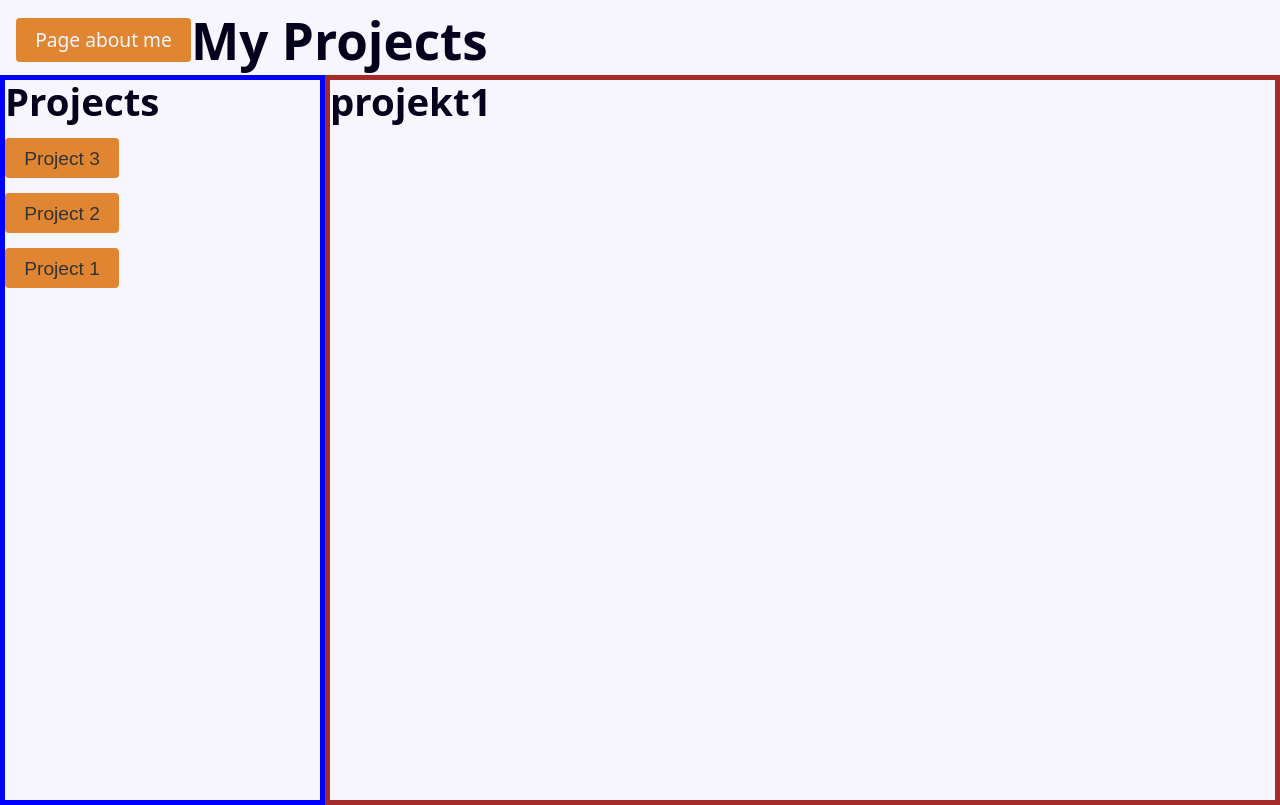
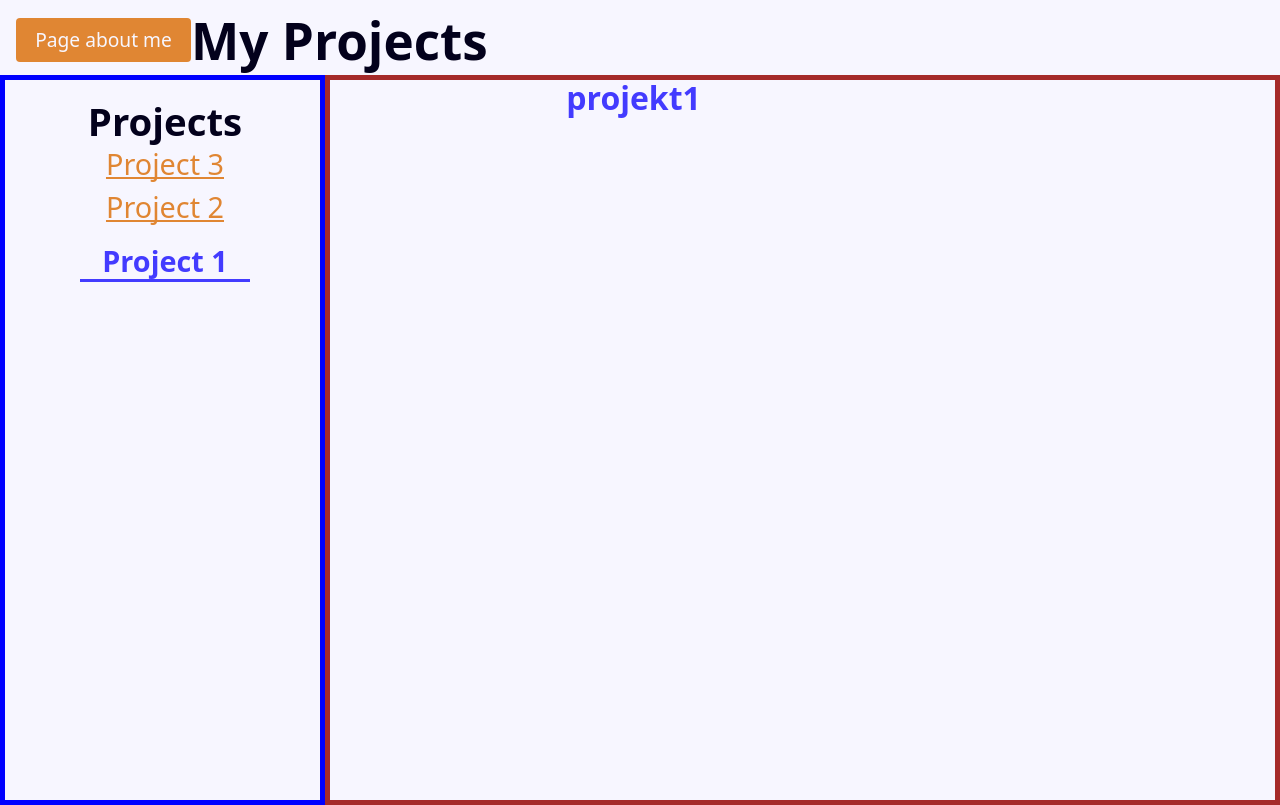
Before and after one commit to jacobjuhl2021/portfolio, a React app: page /projects in a window 1280 px wide. Built offline with nearby package versions, Linux system fonts and the light colour scheme; the HTML template or start-up script is replaced by a standard one.

Commit message:
project menu completed

```diff
--- a/src/components/projects/project1.jsx
+++ b/src/components/projects/project1.jsx
@@ -1,9 +1,12 @@
-
+import styles from './projectStyles.module.css';
 
 
 export default function Project1() {
   return (
     <>
-        <h2>projekt1</h2>
+      <div className={styles.flexContainer}>
+        <h2 className={styles.projectTitle}>projekt1</h2>
+
+      </div>
     </>
   )}
--- /dev/null
+++ b/src/components/projects/projectStyles.module.css
@@ -0,0 +1,15 @@
+/* src/components/projects/projectStyles.module.css */
+.projectContainer {
+    padding: 2rem;
+    background-color: var(--background);
+    border-radius: 8px;
+    box-shadow: 0 4px 6px rgba(0, 0, 0, 0.1);
+    margin: 1rem;
+  }
+
+  .projectTitle {
+    font-size: 2rem;
+    color: var(--primary);
+    margin-bottom: 1rem;
+    margin-left: 25%;
+  }
--- a/src/components/sidebar.jsx
+++ b/src/components/sidebar.jsx
@@ -2,36 +2,34 @@
 import React from 'react';
 import styles from './Sidebar.module.css'; // Tilføj din CSS-styling
 
-export default function Sidebar({ setActiveProject }) { // Modtag setActiveProject som prop
+export default function Sidebar({ setActiveProject, activeProject }) { // Modtag activeProject som prop
   return (
     <nav className={styles.sidebar}>
-        <h2>Projects</h2>
+      <h2>Projects</h2>
       <ul>
-      <li>
-          <button
-            className={styles.link}
+        <li>
+          <span
+            className={`${styles.link} ${activeProject === 'Project3' ? styles.active : ''}`} // Tilføj aktiv klasse
             onClick={() => setActiveProject('Project3')} // Opdater aktivt projekt
           >
             Project 3
-          </button>
+          </span>
         </li>
-
         <li>
-          <button
-            className={styles.link}
+          <span
+            className={`${styles.link} ${activeProject === 'Project2' ? styles.active : ''}`} // Tilføj aktiv klasse
             onClick={() => setActiveProject('Project2')} // Opdater aktivt projekt
           >
             Project 2
-          </button>
+          </span>
         </li>
-
         <li>
-          <button
-            className={styles.link}
+          <span
+            className={`${styles.link} ${activeProject === 'Project1' ? styles.active : ''}`} // Tilføj aktiv klasse
             onClick={() => setActiveProject('Project1')} // Opdater aktivt projekt
           >
             Project 1
-          </button>
+          </span>
         </li>
       </ul>
     </nav>
--- a/src/components/sidebar.module.css
+++ b/src/components/sidebar.module.css
@@ -1,26 +1,55 @@
 /* src/components/Sidebar.module.css */
 .sidebar {
-    width: 250px;
-
   height: 100vh;
+  width: 25vw;
   position: fixed;
+  display: flex;
+  flex-direction: column; /* Sørger for, at elementerne stables lodret */
+  justify-content: flex-start; /* Placerer elementerne i toppen af containeren */
+  align-items: center; /* Centrerer elementerne horisontalt */
+  padding-top: 20px; /* Tilføj lidt afstand fra toppen */
 }
 
 .sidebar ul {
   list-style-type: none;
   padding: 0;
+  margin: 0;
+  width: 100%; /* Sørger for, at listen strækker sig over hele bredden */
+  text-align: center; /* Centrerer tekstindholdet i listen */
 }
 
-  .sidebar li {
-    margin: 15px 0;
+.link {
+  color: var(--accent);
+  text-decoration: underline;
+  text-decoration-skip-ink: none;
+  cursor: pointer;
+  font-size: 1.8em;
+  display: block; /* Sørger for, at linkene opfører sig som blokke og centrerer korrekt */
+  text-align: center; /* Centrerer teksten i hvert link */
 }
 
-  .sidebar .link {
-    color: #333;
-    text-decoration: none;
-    font-size: 1.2em;
+.link:hover {
+  color: var(--primary);;
 }
 
-  .sidebar .link:hover {
-    color: #433bff; /* Ændre farven når du hover */
+.active {
+  font-weight: bold;
+  color: var(--primary); /* Fremhæv aktivt element */
+  position: relative; /* Gør det muligt at placere ::after relativt til teksten */
+  text-decoration: none;
+  padding-top: 10px; /* Tilføj afstand over teksten */
+  padding-bottom: 10px;
 }
+
+
+.active::after {
+  content: ''; /* Tilføj en tom linje */
+  position: absolute;
+  left: -10px;
+  right: -10px;
+  bottom: 10px;
+  height: 3px;
+  background-color: var(--primary);
+  transform: scaleX(0.5);
+
+}
--- a/src/views/projects.jsx
+++ b/src/views/projects.jsx
@@ -31,7 +31,8 @@ export default function Projects() {
 
       <div className={styles.container}>
         <div className={styles.navContainer}>
-            <Sidebar setActiveProject={setActiveProject} /> {/* Pass setActiveProject */}
+          {/* Pass both setActiveProject and activeProject to Sidebar */}
+          <Sidebar setActiveProject={setActiveProject} activeProject={activeProject} />
         </div>
 
         <div className={styles.contentContainer}>
```
Lines whose indentation alone changed are shown as unchanged.
